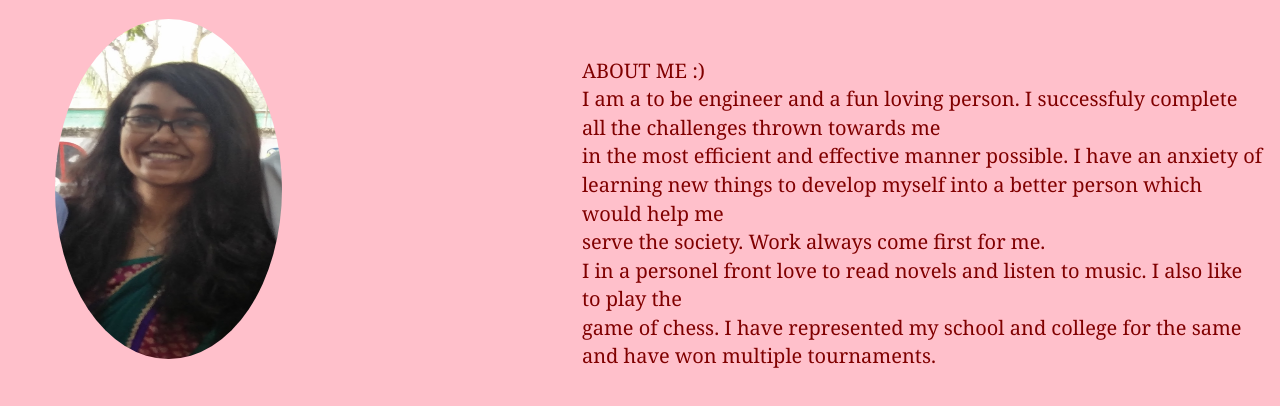
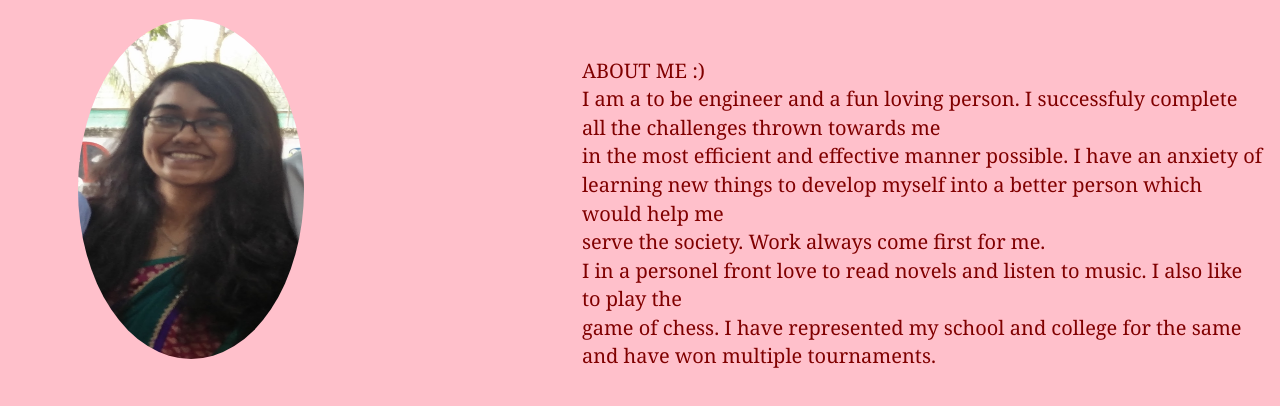
Before and after one commit to purva63/purva63.github.io, a plain HTML site: page about.html in a window 1280 px wide. Drawn offline with nearby package versions, Linux system fonts and the light colour scheme.

Commit message:
Some changes left

```diff
--- a/about.html
+++ b/about.html
@@ -23,7 +23,7 @@
   }
   #forsliding{
     margin-top: 1cm;
-    margin-left: 40px;
+    margin-left: 5%;
   }
   #slide{
     background-color: Transparent;
```
Also changed, not shown: index.html (+1 -1 lines).
